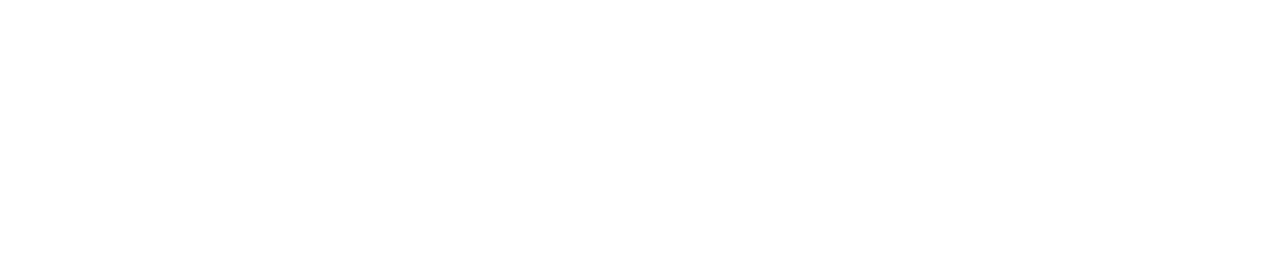
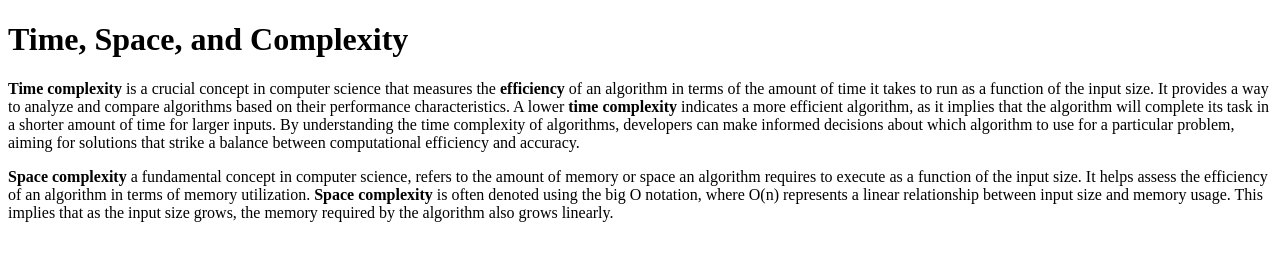
Before and after one commit to acciojob/time-and-space-complexity-ik-deep, a website: page main.html in a window 1280 px wide. Drawn offline with Linux system fonts and the light colour scheme.

Commit message:
created a submission

```diff
--- a/main.html
+++ b/main.html
@@ -8,6 +8,11 @@
 
 <body>
 	<!-- the entire body must be written by student -->
+	<h1> Time, Space, and Complexity</h1>
+	<p><b>Time complexity</b> is a crucial concept in computer science that measures the <b>efficiency</b> of an algorithm in terms of the amount of time it takes to run as a function of the input size. It provides a way to analyze and compare algorithms based on their performance characteristics. A lower <b>time complexity</b> indicates a more efficient algorithm, as it implies that the algorithm will complete its task in a shorter amount of time for larger inputs. By understanding the time complexity of algorithms, developers can make informed decisions about which algorithm to use for a particular problem, aiming for solutions that strike a balance between computational efficiency and accuracy.</p>
+	<p><b>Space complexity</b> a fundamental concept in computer science, refers to the amount of memory or space an algorithm requires to execute as a function of the input size. It helps assess the efficiency of an algorithm in terms of memory utilization. <b>Space complexity</b> is often denoted using the big O notation, where O(n) represents a linear relationship between input size and memory usage. This implies that as the input size grows, the memory required by the algorithm also grows linearly. </p>
+
+
     <script type="text/javascript" src="./script.js">
 </script>
 
```
